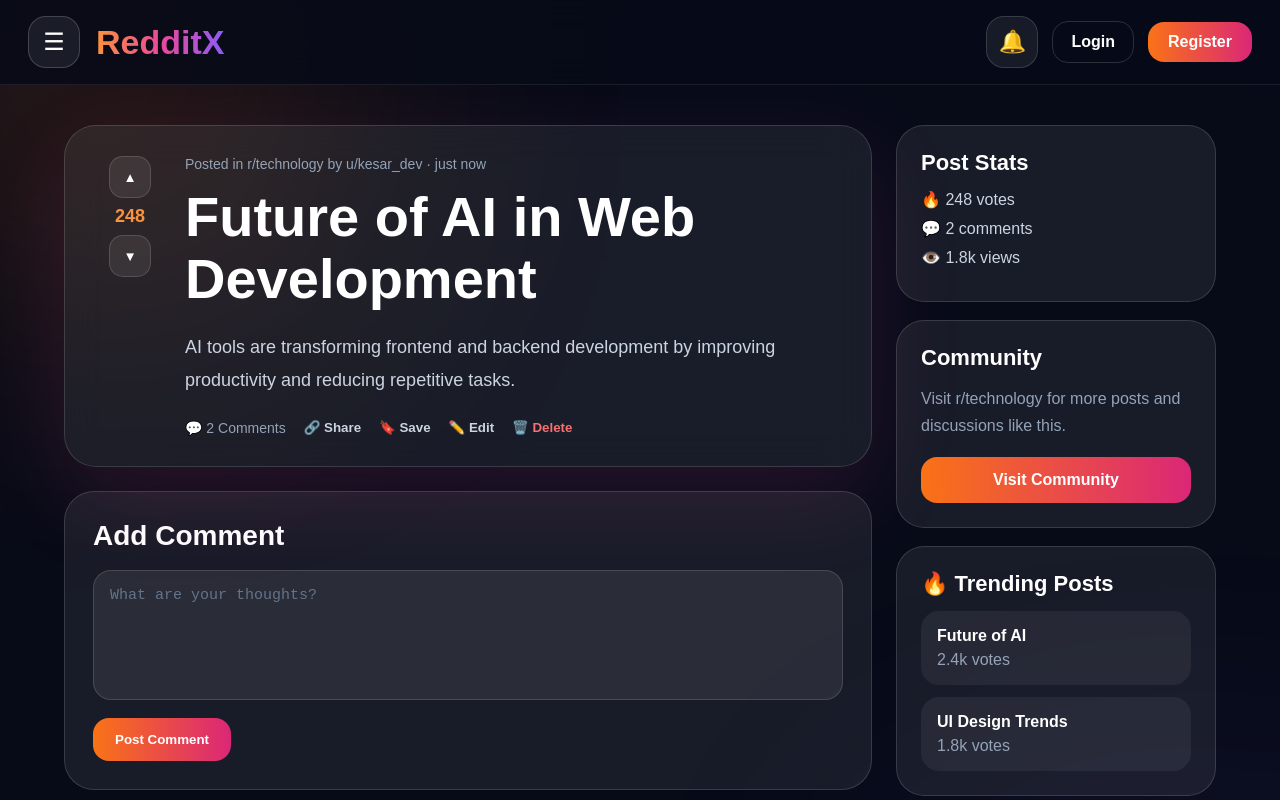
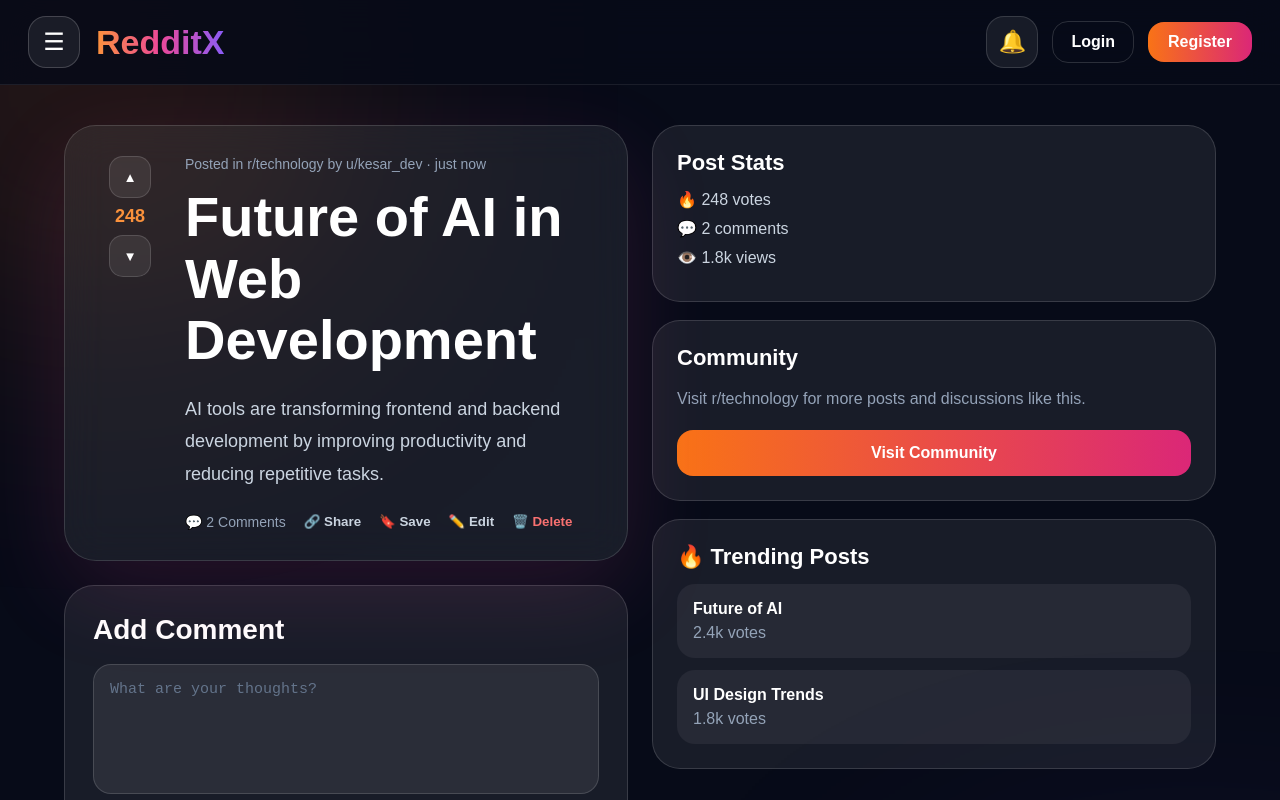
Before and after one commit to Kesarkarale/reddit-clone, a Next.js app: page /post/1 in a window 1280 px wide. Shown: the top 800 px of the page. Built offline with nearby package versions, Linux system fonts and the light colour scheme.

Commit message:
Update page.js

```diff
--- a/app/post/[id]/page.js
+++ b/app/post/[id]/page.js
@@ -3,6 +3,7 @@
 import { useEffect, useState } from "react";
 import Navbar from "../../../components/Navbar";
 import Toast from "../../../components/Toast";
+import NotificationToast from "../../../components/NotificationToast";
 
 export default function PostPage({ params }) {
   const postId = params.id;
@@ -18,17 +19,27 @@ export default function PostPage({ params }) {
   const [editMode, setEditMode] = useState(false);
   const [editTitle, setEditTitle] = useState("");
   const [editContent, setEditContent] = useState("");
+  const [notificationText, setNotificationText] = useState("");
+  const [showNotification, setShowNotification] = useState(false);
+
+  function safeGet(key, fallback = []) {
+    try {
+      return JSON.parse(localStorage.getItem(key)) || fallback;
+    } catch {
+      localStorage.removeItem(key);
+      return fallback;
+    }
+  }
 
   useEffect(() => {
-    const savedPosts = JSON.parse(localStorage.getItem("redditxPosts")) || [];
+    const savedPosts = safeGet("redditxPosts", []);
     const foundPost = savedPosts.find((p) => String(p.id) === String(postId));
     const savedVote = localStorage.getItem(`redditxVotes_${postId}`);
 
     if (foundPost) {
       setPost(foundPost);
-      setEditTitle(foundPost.title);
-      setEditContent(foundPost.content);
-
+      setEditTitle(foundPost.title || "");
+      setEditContent(foundPost.content || "");
       setVotes(savedVote ? Number(savedVote) : foundPost.votes || 1);
     } else {
       const demoPost = {
@@ -47,8 +58,7 @@ export default function PostPage({ params }) {
       setVotes(savedVote ? Number(savedVote) : 248);
     }
 
-    const savedComments =
-      JSON.parse(localStorage.getItem(`redditxComments_${postId}`)) || [];
+    const savedComments = safeGet(`redditxComments_${postId}`, []);
 
     if (savedComments.length > 0) {
       setComments(savedComments);
@@ -71,8 +81,7 @@ export default function PostPage({ params }) {
   }
 
   function addNotification(text, icon = "🔔") {
-    const notifications =
-      JSON.parse(localStorage.getItem("redditxNotifications")) || [];
+    const notifications = safeGet("redditxNotifications", []);
 
     const newNotification = {
       id: Date.now(),
@@ -83,13 +92,20 @@ export default function PostPage({ params }) {
 
     notifications.unshift(newNotification);
     localStorage.setItem("redditxNotifications", JSON.stringify(notifications));
+
+    setNotificationText(text);
+    setShowNotification(true);
+
+    setTimeout(() => {
+      setShowNotification(false);
+    }, 2500);
   }
 
   function updateVotes(newVote) {
     setVotes(newVote);
     localStorage.setItem(`redditxVotes_${postId}`, String(newVote));
 
-    const savedPosts = JSON.parse(localStorage.getItem("redditxPosts")) || [];
+    const savedPosts = safeGet("redditxPosts", []);
 
     const updatedPosts = savedPosts.map((item) =>
       String(item.id) === String(postId) ? { ...item, votes: newVote } : item
@@ -118,12 +134,12 @@ export default function PostPage({ params }) {
       return;
     }
 
-    const user = JSON.parse(localStorage.getItem("redditxUser")) || {};
+    const user = safeGet("redditxUser", {});
 
     const newComment = {
       id: Date.now(),
       user: user.username || "anonymous",
-      text: comment,
+      text: comment.trim(),
       createdAt: new Date().toISOString(),
     };
 
@@ -158,8 +174,7 @@ export default function PostPage({ params }) {
   }
 
   function handleSave() {
-    const savedList =
-      JSON.parse(localStorage.getItem("redditxSavedPosts")) || [];
+    const savedList = safeGet("redditxSavedPosts", []);
 
     const alreadySaved = savedList.find(
       (item) => String(item.id) === String(post.id)
@@ -178,7 +193,7 @@ export default function PostPage({ params }) {
   }
 
   function handleDeletePost() {
-    const savedPosts = JSON.parse(localStorage.getItem("redditxPosts")) || [];
+    const savedPosts = safeGet("redditxPosts", []);
 
     const updatedPosts = savedPosts.filter(
       (item) => String(item.id) !== String(post.id)
@@ -199,7 +214,7 @@ export default function PostPage({ params }) {
       return;
     }
 
-    const savedPosts = JSON.parse(localStorage.getItem("redditxPosts")) || [];
+    const savedPosts = safeGet("redditxPosts", []);
 
     const updatedPosts = savedPosts.map((item) =>
       String(item.id) === String(post.id)
@@ -236,6 +251,7 @@ export default function PostPage({ params }) {
     <main style={page}>
       <Navbar />
       <Toast message={toast} type={toastType} />
+      <NotificationToast text={notificationText} show={showNotification} />
 
       <style>{`
         @keyframes glowMove {
@@ -448,7 +464,7 @@ const page = {
   color: "white",
   fontFamily: "Arial, sans-serif",
   position: "relative",
-  overflow: "hidden",
+  overflowX: "hidden",
 };
 
 const glowOne = {
@@ -485,7 +501,7 @@ const container = {
 
 const layout = {
   display: "grid",
-  gridTemplateColumns: "1fr 320px",
+  gridTemplateColumns: "repeat(auto-fit,minmax(300px,1fr))",
   gap: "24px",
 };
 
```
